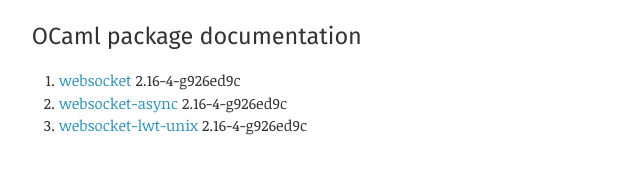
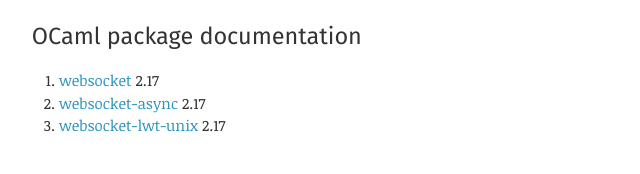
Before and after one commit to vbmithr/ocaml-websocket, a plain HTML site: page doc/index.html in a window 1280 px wide. Shown: the whole page, without its empty margins (0-640 px from the left). Drawn offline with Linux system fonts and the light colour scheme.

Commit message:
Update websocket doc to 2.17.

```diff
--- a/doc/index.html
+++ b/doc/index.html
@@ -11,9 +11,9 @@
       <div class="by-name">
       <h2>OCaml package documentation</h2>
       <ol>
-      <li><a href="websocket/index.html">websocket</a> <span class="version">2.16-4-g926ed9c</span></li>
-      <li><a href="websocket-async/index.html">websocket-async</a> <span class="version">2.16-4-g926ed9c</span></li>
-      <li><a href="websocket-lwt-unix/index.html">websocket-lwt-unix</a> <span class="version">2.16-4-g926ed9c</span></li>
+      <li><a href="websocket/index.html">websocket</a> <span class="version">2.17</span></li>
+      <li><a href="websocket-async/index.html">websocket-async</a> <span class="version">2.17</span></li>
+      <li><a href="websocket-lwt-unix/index.html">websocket-lwt-unix</a> <span class="version">2.17</span></li>
       </ol>
       </div>
     </main>
```
